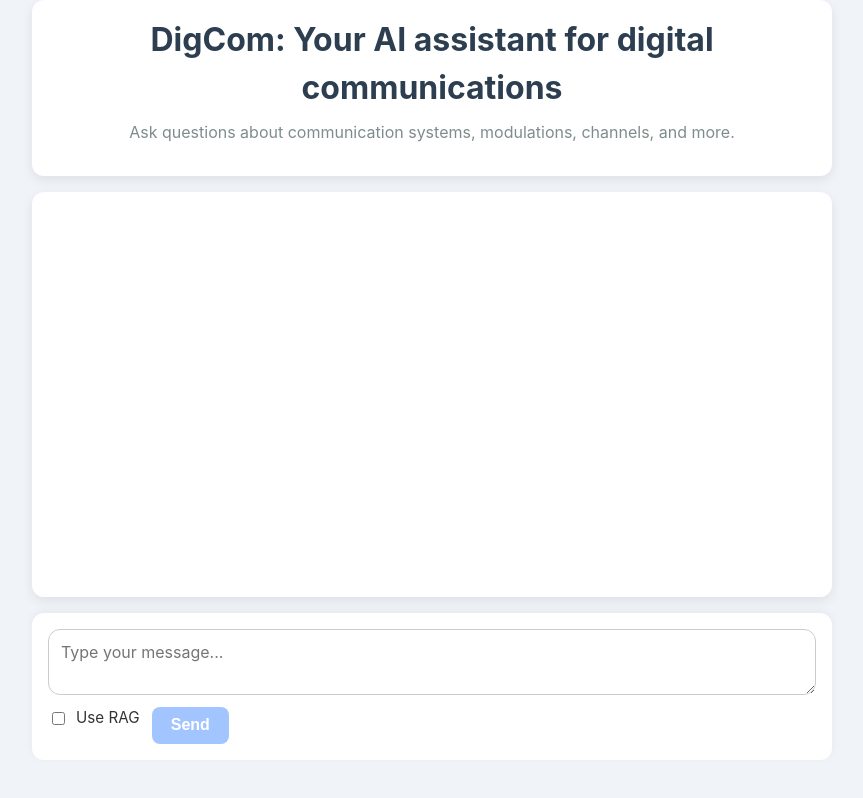
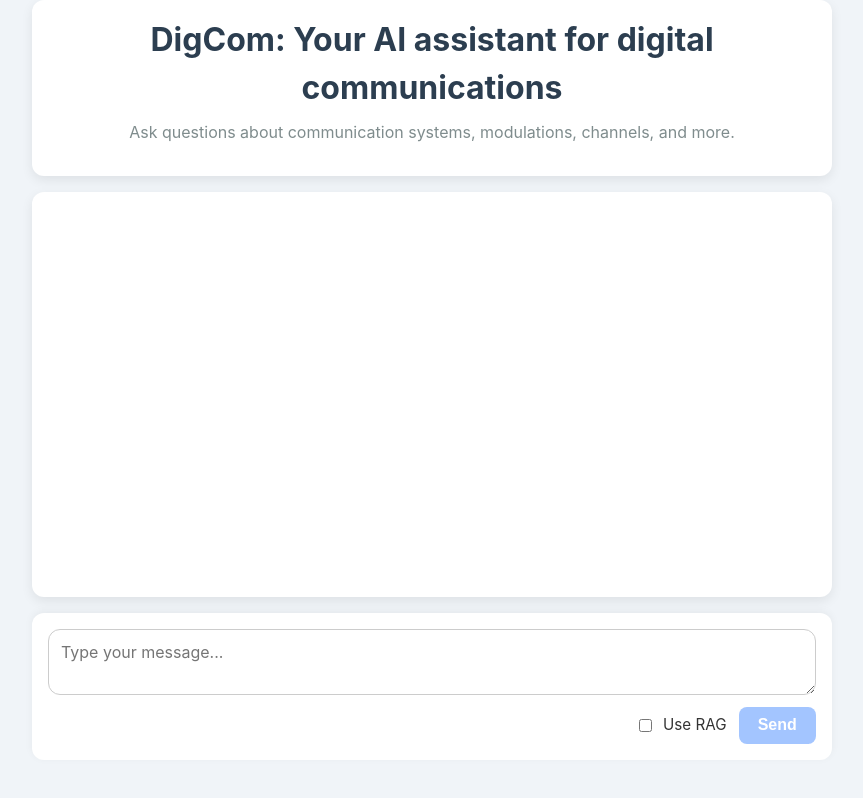
Before and after one commit to sergarlop2/chatbot_frontend, a React (Vite) app: page / in a window 1280 px wide. Shown: the whole page, without its empty margins (208-1071 px from the left). Built offline with nearby package versions, Linux system fonts and the light colour scheme; the HTML template or start-up script is replaced by a standard one.

Commit message:
Align buttons to the right

```diff
--- a/src/App.css
+++ b/src/App.css
@@ -84,12 +84,13 @@
 .chat-input {
   display: flex;
   flex-wrap: wrap;
-  align-items: flex-start;
+  align-items: center;
   gap: 0.75rem;
   padding: 1rem;
   background-color: var(--color-surface);
   border-radius: var(--radius);
   box-shadow: 0 -2px 8px rgba(0, 0, 0, 0.05);
+  justify-content: flex-end;
 }
 
 .chat-input textarea {
```
